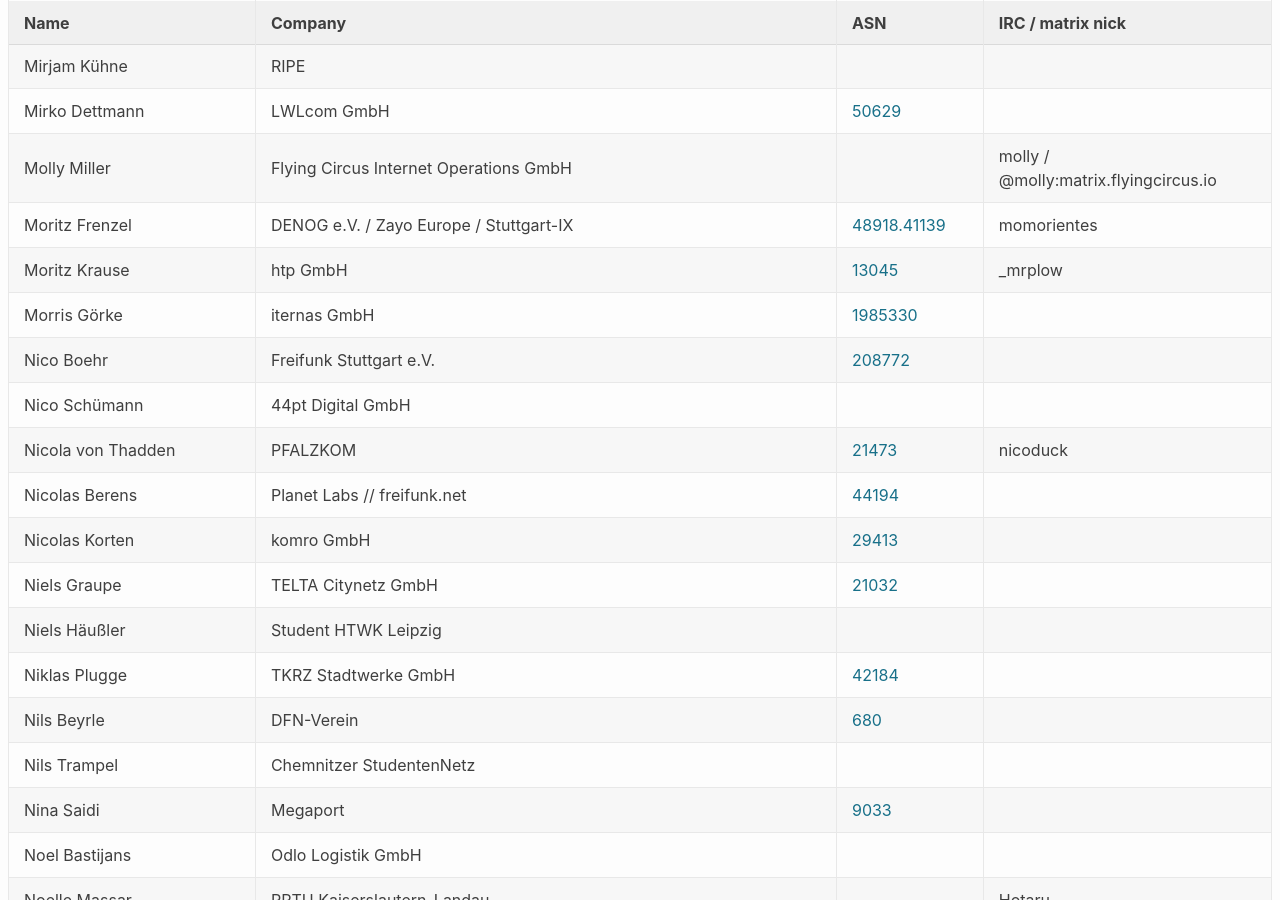
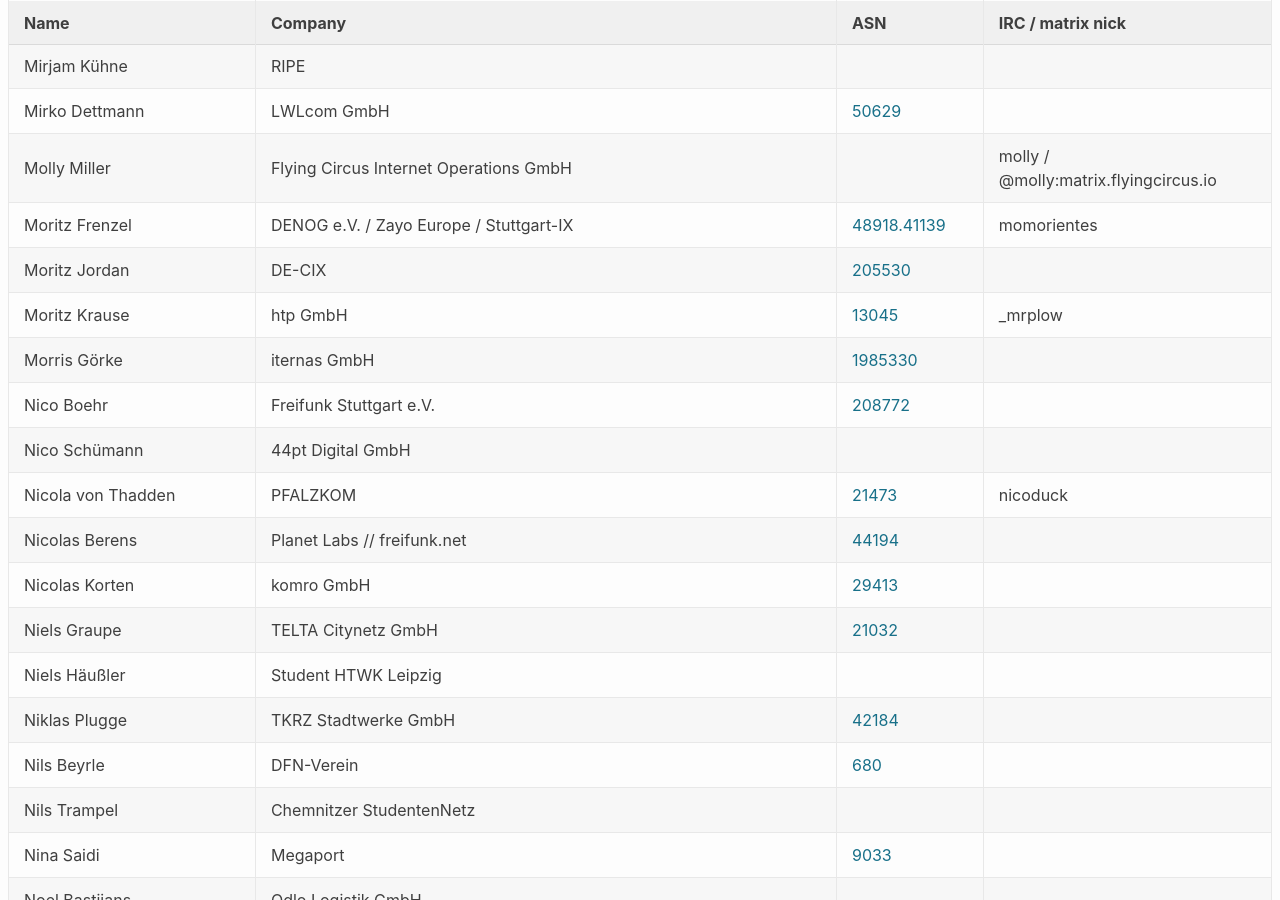
Before and after one commit to denog/pretix-attendeelist, a Jekyll site: the page built from denog16/index.markdown, in a window 1280 px wide and 900 px high, scrolled down 11680 px. Built offline with Jekyll 4.4.1, drawn with Linux system fonts in a browser that asks for light colours.

Commit message:
Latest data: Thu Oct 17 14:10:38 UTC 2024

```diff
--- a/_data/attendees_denog16_onsite.json
+++ b/_data/attendees_denog16_onsite.json
@@ -1554,6 +1554,12 @@
     "asn": "48918.41139"
   },
   {
+    "name": "Moritz Jordan",
+    "company": "DE-CIX",
+    "irc": null,
+    "asn": "205530"
+  },
+  {
     "name": "Moritz Krause",
     "company": "htp GmbH",
     "irc": "_mrplow",
```
